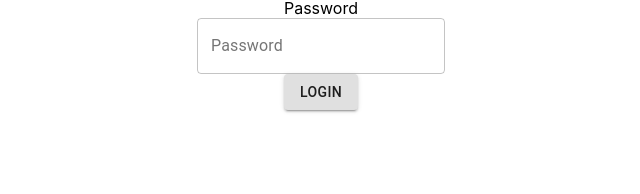
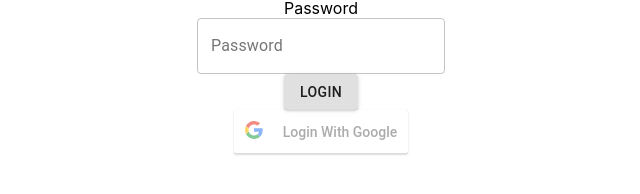
Before and after one commit to abshkbh/elara, a React (Create React App) app: page / in a window 1280 px wide. Shown: the part 160-354 px from the top of the page, without its empty margins (319-959 px from the left). Built offline with nearby package versions, Linux system fonts and the light colour scheme.

Commit message:
Implement Google Oauth Login

```diff
--- a/package.json
+++ b/package.json
@@ -13,6 +13,7 @@
     "@testing-library/user-event": "^13.5.0",
     "react": "^17.0.2",
     "react-dom": "^17.0.2",
+    "react-google-login": "^5.2.2",
     "react-router-dom": "^6.2.2",
     "react-scripts": "5.0.0",
     "react-youtube": "^7.13.1",
--- a/src/Login.js
+++ b/src/Login.js
@@ -4,11 +4,17 @@ import Button from '@material-ui/core/Button';
 import Constants from './Constants.js';
 import './Login.css';
 import Session from './Session.js';
+import { GoogleLogin } from 'react-google-login';
 
 const USERNAME_TEXT = "Username"
 const USERNAME_ID = "username"
 const PASSWORD_TEXT = "Password"
 const PASSWORD_ID = "password"
+
+const failureResponseGoogle = (response) => {
+    console.log('Google OAuth Failure')
+    console.log(response)
+}
 
 function handleFetchErrors(response) {
     if (!response.ok) {
@@ -28,6 +34,7 @@ class Login extends React.Component {
 
         this.updateInput = this.updateInput.bind(this)
         this.handleSubmit = this.handleSubmit.bind(this)
+        this.handleGoogleOauthSuccess = this.handleGoogleOauthSuccess.bind(this)
     }
 
     updateInput(e) {
@@ -45,6 +52,42 @@ class Login extends React.Component {
         } else {
             console.log("Unrecognized input field")
         }
+    }
+
+    handleGoogleOauthSuccess(response) {
+        console.log('OAuth Success')
+        console.log(response);
+        let route_to_fetch = Constants.Server + "/oauth/google/login"
+        console.log('Posting to: ' + route_to_fetch)
+        fetch(route_to_fetch,
+            {
+                method: 'POST',
+                headers: {
+                    'Content-Type': 'application/json',
+                    'Access-Control-Allow-Origin': 'true',
+                },
+                credentials: "include",
+                mode: "cors",
+                withCredentials: true,
+                body: JSON.stringify({ token: response.tokenId }),
+            }
+        ).then(handleFetchErrors)
+            .then(response => {
+                console.log("Google Oauth Login Response: ", response)
+                return response.json()
+            }
+            )
+            .then(data => {
+                // TODO: This returns data not found even when it's successful.
+                console.log("Google Oauth Login Data: ", data)
+                this.setState({
+                    session_started: true
+                })
+            }
+            )
+            .catch(error => {
+                console.log("Google Ooauth Login Error: " + error)
+            })
     }
 
     handleSubmit() {
@@ -102,6 +145,15 @@ class Login extends React.Component {
                 <div className="submit">
                     <Button variant="contained" onClick={() => this.handleSubmit()}>Login</Button>
                 </div>
+                <div className="oauth">
+                    <GoogleLogin
+                        clientId="719051941242-1ar5albdc3l4tjplt563f0f405o8h2u3.apps.googleusercontent.com"
+                        buttonText="Login With Google"
+                        onSuccess={this.handleGoogleOauthSuccess}
+                        onFailure={failureResponseGoogle}
+                        cookiePolicy={'single_host_origin'}
+                    />
+                </div>
             </div>
         );
     }
```
Also changed, not shown: 1 other file (tests, documents, lock files or other folders).
